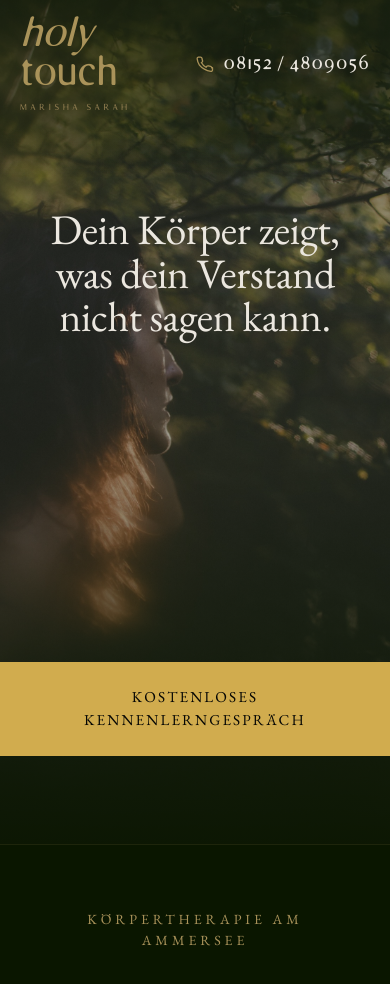
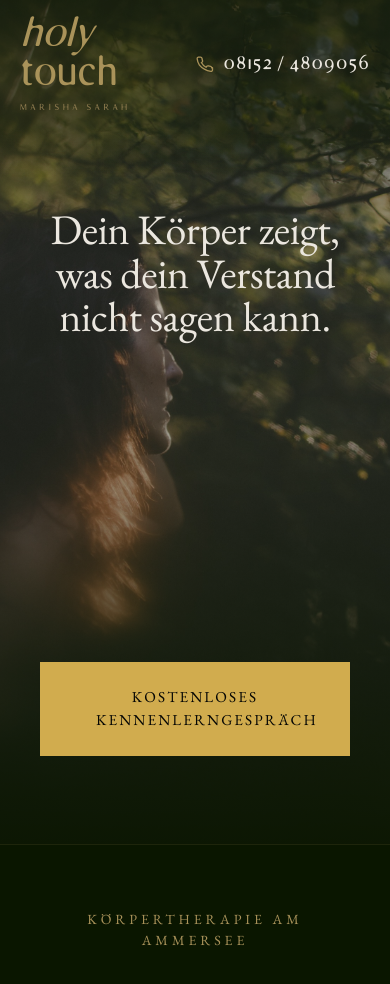
Before and after one commit to felixheberle/webseite-holytouch, a Next.js app: page / in a window 390 px wide. Shown: the top 984 px of the page. Built offline with nearby package versions, Linux system fonts and the light colour scheme.

Commit message:
Mobile Hero-CTA: Wrapper-Padding 2.5rem links/rechts → gleiche verfügbare Breite wie unterer CTA

```diff
--- a/app/globals.css
+++ b/app/globals.css
@@ -111,6 +111,8 @@ body {
   }
   .hero-cta-mobile {
     display: block;
+    padding-left: 2.5rem;
+    padding-right: 2.5rem;
   }
   .cta-button {
     width: auto;
```
